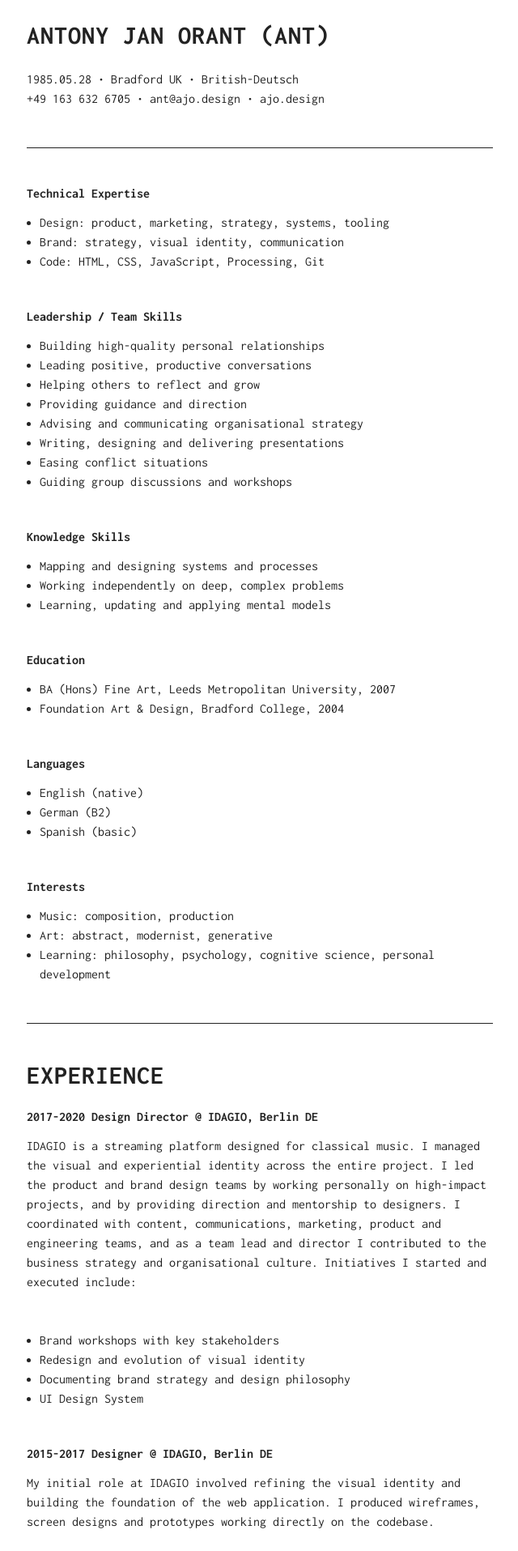
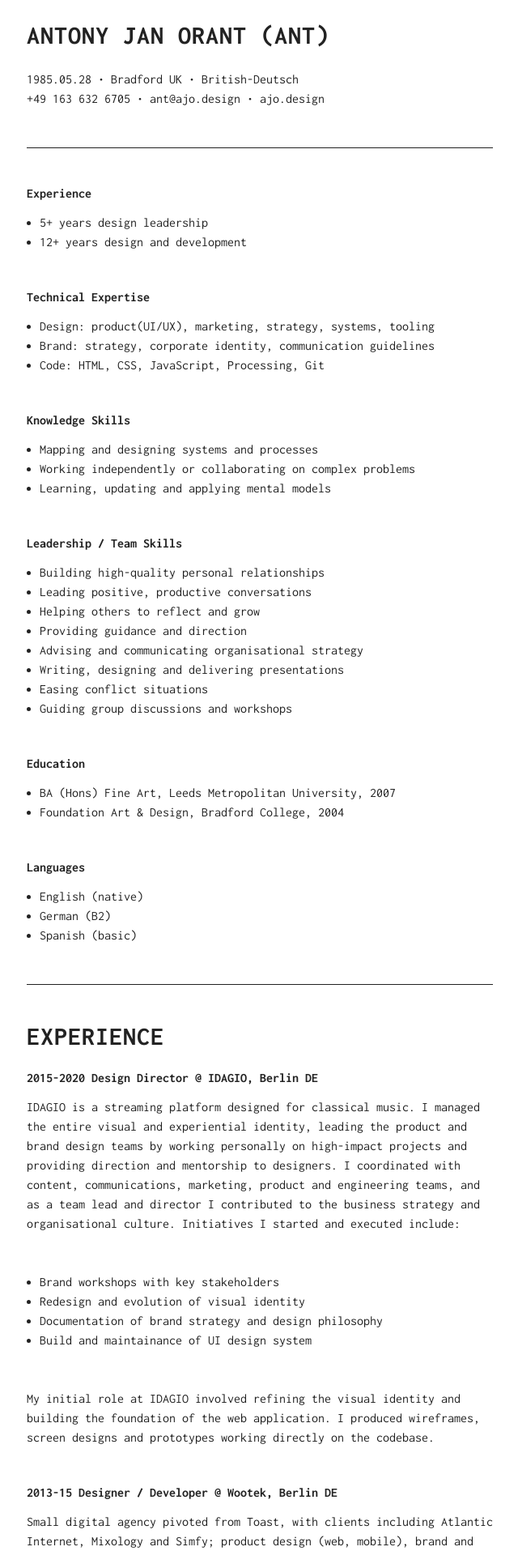
Before and after one commit to antorant/antorant.github.io, a PHP site: page /cv/index.html in a window 1280 px wide. Shown: the part 358-2273 px from the top of the page at 81% size, without its empty margins (319-959 px from the left). Run offline with PHP 8.4, Linux system fonts and the light colour scheme.

Commit message:
Update CV

```diff
--- a/css/style.css
+++ b/css/style.css
@@ -15,6 +15,10 @@ body {
   margin: 1rem auto;
   max-width: 36rem;
   padding: 1rem;
+
+  /* Safari PDF Export styles */
+  /* max-width: 48rem; */
+  /* font-size: 112.5%; */
 }
 
 nav {
@@ -80,6 +84,9 @@ a:link, a:visited {
   color: inherit;
 }
 
+a.plain-text { text-decoration: none; }
+a.plain-text:hover { text-decoration: underline; }
+
 nav {
   font-size: .75rem;
   font-weight: bold;
@@ -101,7 +108,9 @@ nav a:hover { text-decoration: underline; }
 }
 
 @media print {
- body { font-size: 0.875rem; }
+ body {
+   font-size: 0.875rem;
+ }
 
  section { margin-bottom: 1rem; }
  p, ul { margin-bottom: 1rem; }
--- a/cv/index.html
+++ b/cv/index.html
@@ -18,16 +18,30 @@
     <h1>Antony Jan Orant (Ant)</h1>
     <p>
       1985.05.28 &#8226; Bradford UK &#8226; British-Deutsch<br/>
-      +49 163 632 6705 &#8226; ant@ajo.design &#8226; ajo.design
+      +49 163 632 6705 &#8226;
+      <a class="plain-text" href="mailto:ant@ajo.design">ant@ajo.design</a> &#8226;
+      <a class="plain-text" href="https://ajo.design/">ajo.design</a>
     </p>
   </section>
   <hr>
   <section>
+    <h2>Experience</h2>
+    <ul>
+      <li>5+ years design leadership</li>
+      <li>12+ years design and development</li>
+    </ul>
     <h2>Technical Expertise</h2>
     <ul>
-      <li>Design: product, marketing, strategy, systems, tooling</li>
-      <li>Brand: strategy, visual identity, communication</li>
+      <li>Design: product(UI/UX), marketing, strategy, systems, tooling</li>
+      <li>Brand: strategy, corporate identity, communication guidelines</li>
       <li>Code: HTML, CSS, JavaScript, Processing, Git</li>
+    </ul>
+
+    <h2>Knowledge Skills</h2>
+    <ul>
+      <li>Mapping and designing systems and processes</li>
+      <li>Working independently or collaborating on complex problems</li>
+      <li>Learning, updating and applying mental models</li>
     </ul>
 
     <h2>Leadership / Team Skills</h2>
@@ -42,13 +56,6 @@
       <li>Guiding group discussions and workshops</li>
     </ul>
 
-    <h2>Knowledge Skills</h2>
-    <ul>
-      <li>Mapping and designing systems and processes</li>
-      <li>Working independently on deep, complex problems</li>
-      <li>Learning, updating and applying mental models</li>
-    </ul>
-
     <h2>Education</h2>
     <ul>
       <li>BA (Hons) Fine Art, Leeds Metropolitan University, 2007</li>
@@ -61,13 +68,6 @@
       <li>German (B2)</li>
       <li>Spanish (basic)</li>
     </ul>
-
-    <h2>Interests</h2>
-    <ul>
-      <li>Music: composition, production</li>
-      <li>Art: abstract, modernist, generative</li>
-      <li>Learning: philosophy, psychology, cognitive science, personal development</li>
-    </ul>
   </section>
 
   <hr>
@@ -75,16 +75,14 @@
   <section>
     <h1>Experience</h1>
 
-    <h3>2017-2020 Design Director @ IDAGIO, Berlin DE</h3>
-    <p>IDAGIO is a streaming platform designed for classical music. I managed the visual and experiential identity across the entire project. I led the product and brand design teams by working personally on high-impact projects, and by providing direction and mentorship to designers. I coordinated with content, communications, marketing, product and engineering teams, and as a team lead and director I contributed to the business strategy and organisational culture. Initiatives I started and executed include:</p>
+    <h3>2015-2020 Design Director @ IDAGIO, Berlin DE</h3>
+    <p>IDAGIO is a streaming platform designed for classical music. I managed the entire visual and experiential identity, leading the product and brand design teams by working personally on high-impact projects and providing direction and mentorship to designers. I coordinated with content, communications, marketing, product and engineering teams, and as a team lead and director I contributed to the business strategy and organisational culture. Initiatives I started and executed include:</p>
     <ul>
       <li>Brand workshops with key stakeholders</li>
       <li>Redesign and evolution of visual identity</li>
-      <li>Documenting brand strategy and design philosophy</li>
-      <li>UI Design System</li>
+      <li>Documentation of brand strategy and design philosophy</li>
+      <li>Build and maintainance of UI design system</li>
     </ul>
-
-    <h3>2015-2017 Designer @ IDAGIO, Berlin DE</h3>
     <p>My initial role at IDAGIO involved refining the visual identity and building the foundation of the web application. I produced wireframes, screen designs and prototypes working directly on the codebase.</p>
 
     <h3>2013-15 Designer / Developer @ Wootek, Berlin DE</h3>
```
